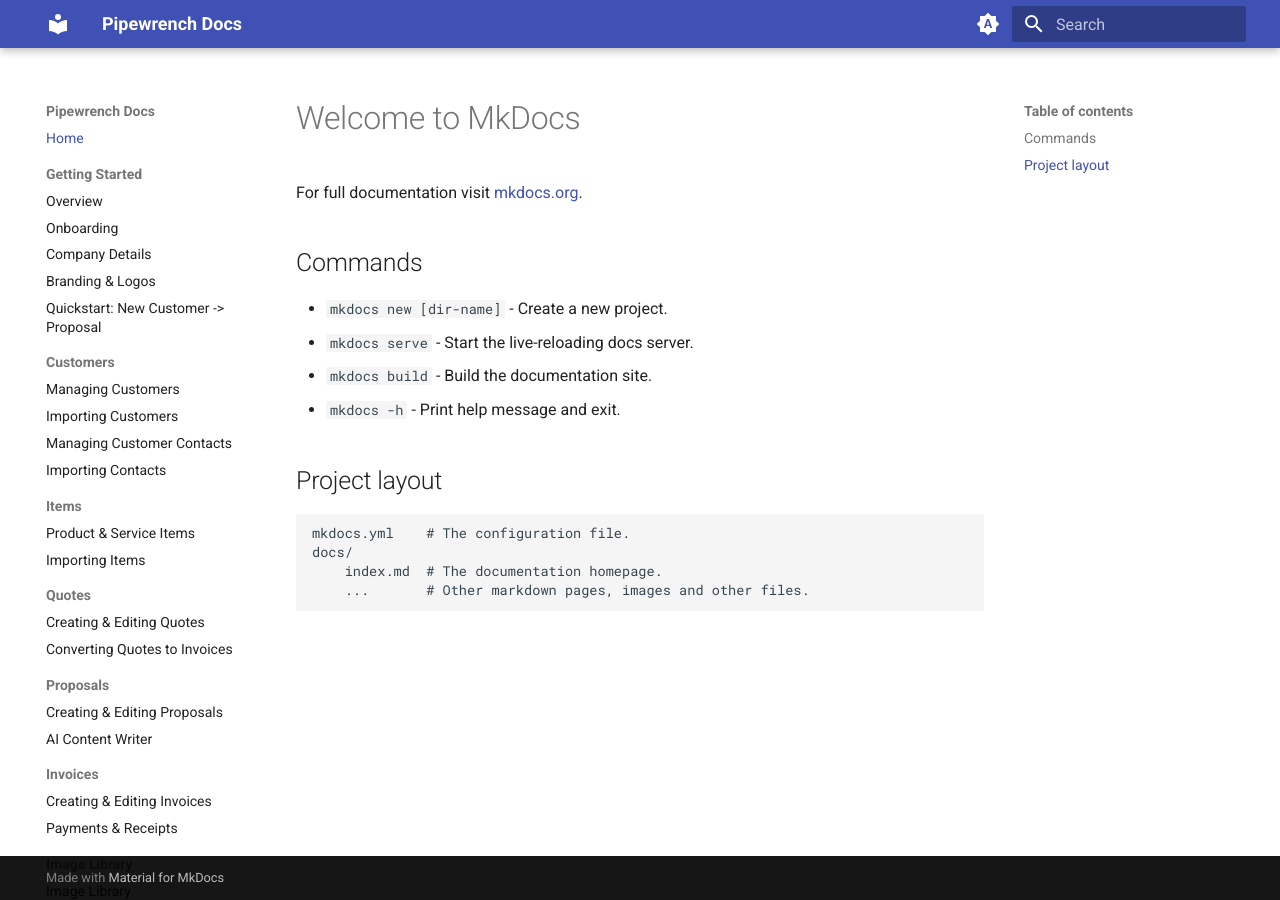
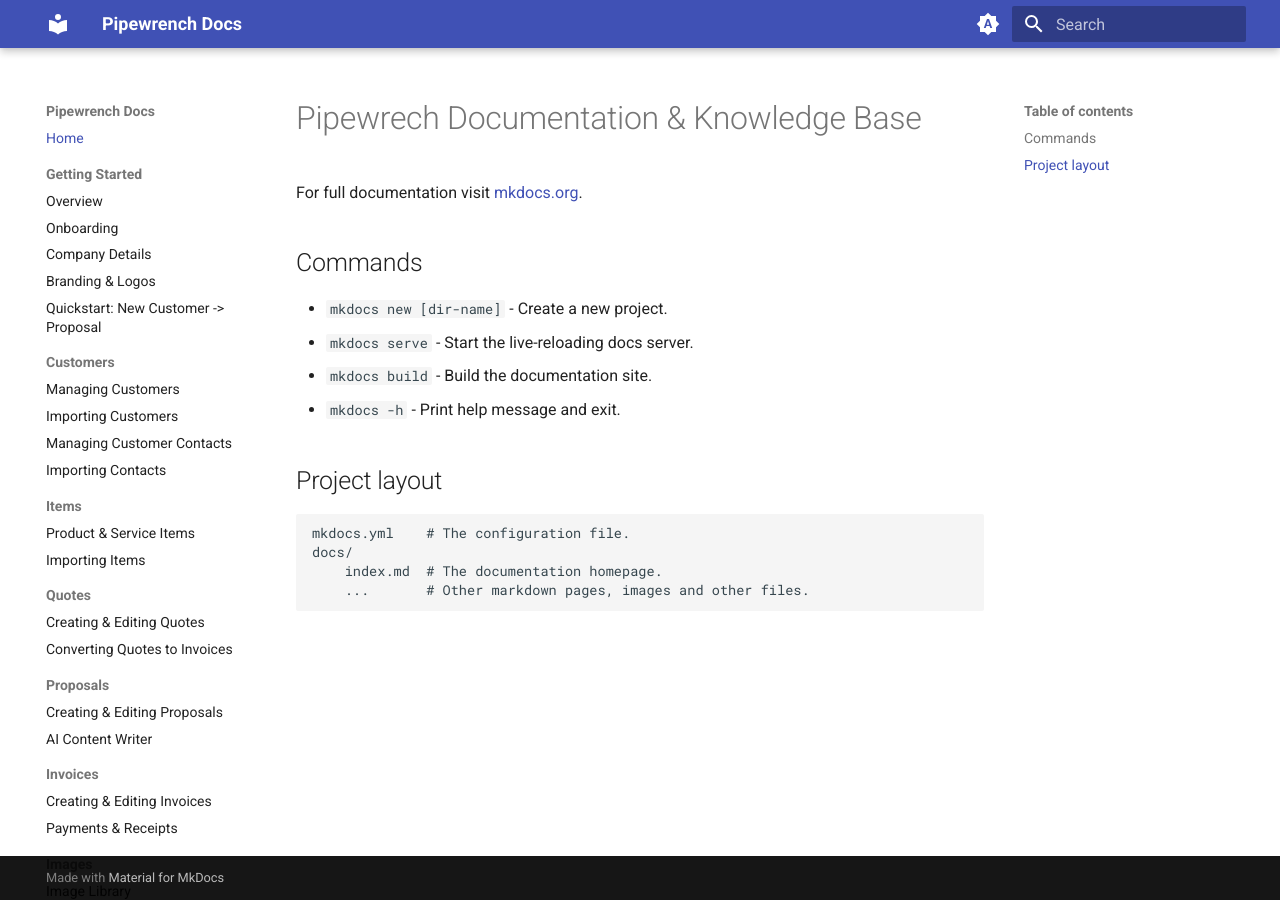
Before and after one commit to pipewrench-tech/pipewrench-docs, an MkDocs documentation site: the page built from docs/index.md, in a window 1280 px wide. Built offline with MkDocs 1.6.1 and Material for MkDocs 9.7.7, drawn with Linux system fonts in a browser that asks for light colours.

Commit message:
added magiclink

```diff
--- a/docs/index.md
+++ b/docs/index.md
@@ -1,4 +1,4 @@
-# Welcome to MkDocs
+# Pipewrech Documentation & Knowledge Base
 
 For full documentation visit [mkdocs.org](https://www.mkdocs.org).
 
--- a/mkdocs.yml
+++ b/mkdocs.yml
@@ -27,7 +27,7 @@
   - Invoices:
       - "Creating & Editing Invoices": invoices/new-edit-invoice.md
       - "Payments & Receipts": invoices/payments-receipts.md
-  - Image Library:
+  - Images:
       - Image Library: images/image-library.md
       - Creating Images: images/creating-images.md
   - Settings:
@@ -68,3 +68,5 @@
       permalink: true
   - attr_list
   - def_list
+  - pymdownx.magiclink:
+      email_obfuscate: true
```
Also changed, not shown: docs/getting-started/onboarding.md (added, +1 -0 lines).
